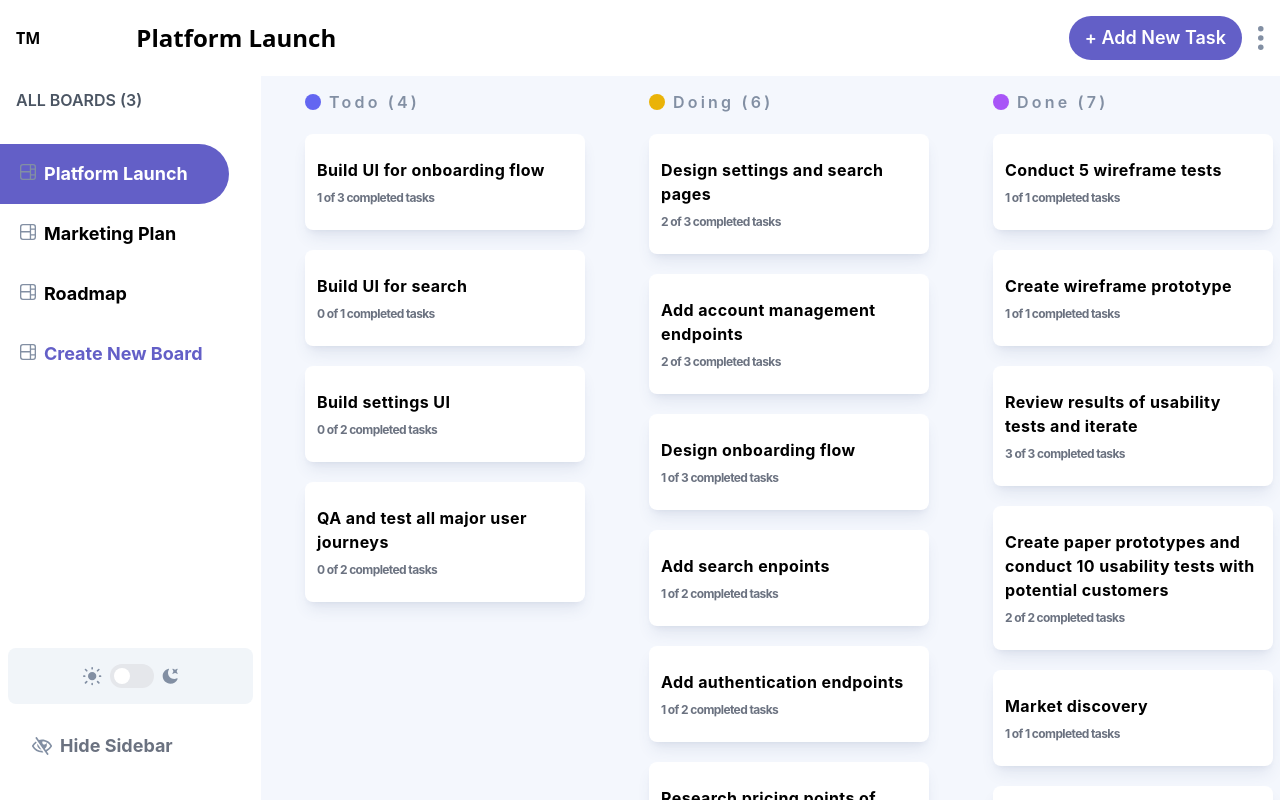
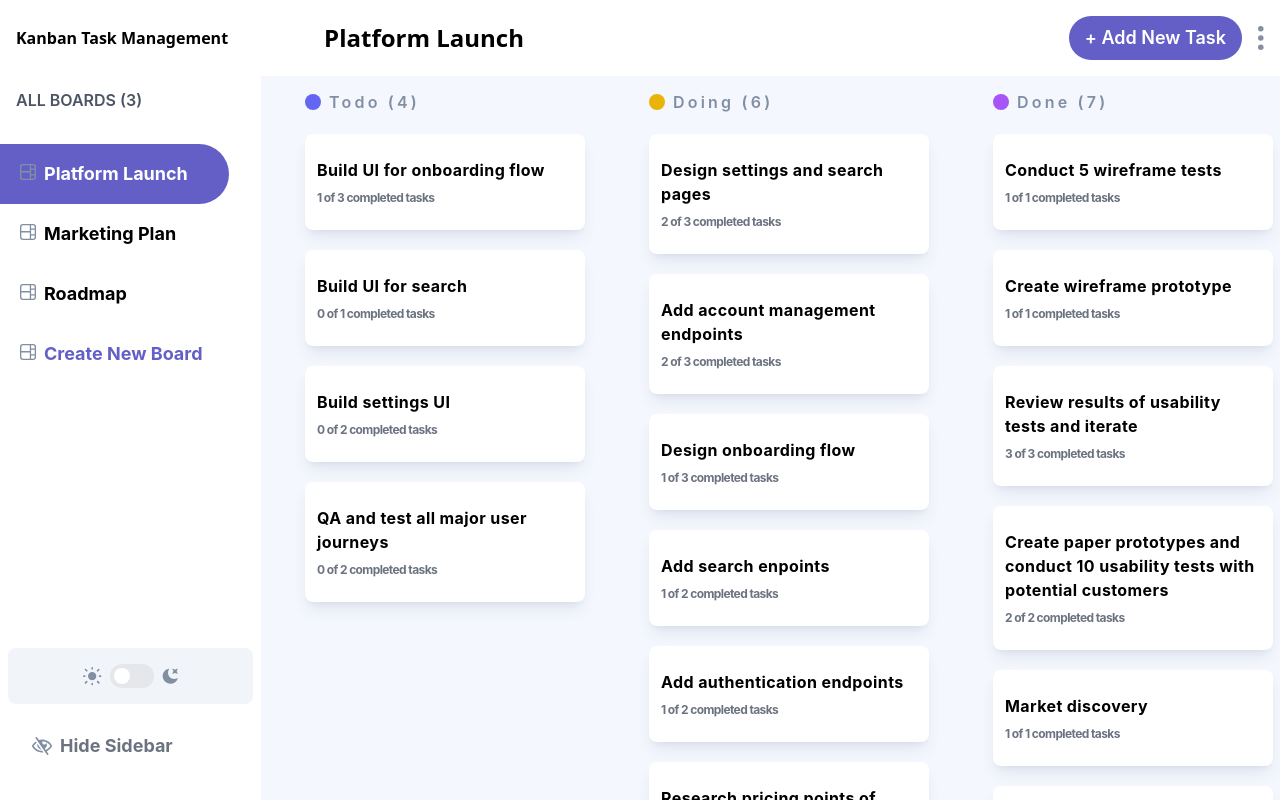
Before and after one commit to md-ziauddin/kanban-task-management-web-app, a React (Vite) app: page / in a window 1280 px wide. Built offline with nearby package versions, Linux system fonts and the light colour scheme.

Commit message:
chor: updates readme, fix addedittask modal issue

```diff
--- a/src/components/Header.jsx
+++ b/src/components/Header.jsx
@@ -50,8 +50,9 @@ const Header = ({ boardModalOpen, setBoardModalOpen }) => {
         {/* Left Side */}
 
         <div className="flex items-center space-x-2 md:space-x-4">
-          {/* <img src={logo} alt="logo" /> */}
-          <h3 className=" md:inline-block font-bold font-sans">TM</h3>
+          <h3 className=" md:inline-block font-bold font-sans">
+            Kanban Task Management
+          </h3>
           <div className="flex items-center">
             <h3 className="truncate max-w-[200px] md:text-2xl text-xl font-bold md:ml-20 font-sans">
               {board.name}
--- a/src/modals/AddEditTaskModal.jsx
+++ b/src/modals/AddEditTaskModal.jsx
@@ -14,7 +14,6 @@ const AddEditTaskModal = ({
 }) => {
   const dispatch = useDispatch();
   const [title, setTitle] = useState("");
-  const [descriptiom, setDescriptiom] = useState("");
   const [isValid, setIsValid] = useState(true);
   const [isFirstLoad, setIsFirstLoad] = useState(true);
   const board = useSelector((state) => state.boards).find(
@@ -80,7 +79,7 @@ const AddEditTaskModal = ({
       dispatch(
         boardSlice.actions.addTask({
           title,
-          descriptiom,
+          description,
           subtasks,
           status,
           newColIndex,
@@ -145,7 +144,7 @@ const AddEditTaskModal = ({
           </label>
           <textarea
             value={description}
-            onChange={(e) => setDescriptiom(e.target.value)}
+            onChange={(e) => setDescription(e.target.value)}
             className="bg-transparent px-4 py-2 outline-none focus:border-0 min-h-[200px] rounded-md text-sm border border-gray-600 focus:outline-[#635fc7] ring-0"
             placeholder="e.g: it's always good to take a break. This 15 minute break will recharge the batteries a little"
           />
```
Also changed, not shown: 1 other file (tests, documents, lock files or other folders).
